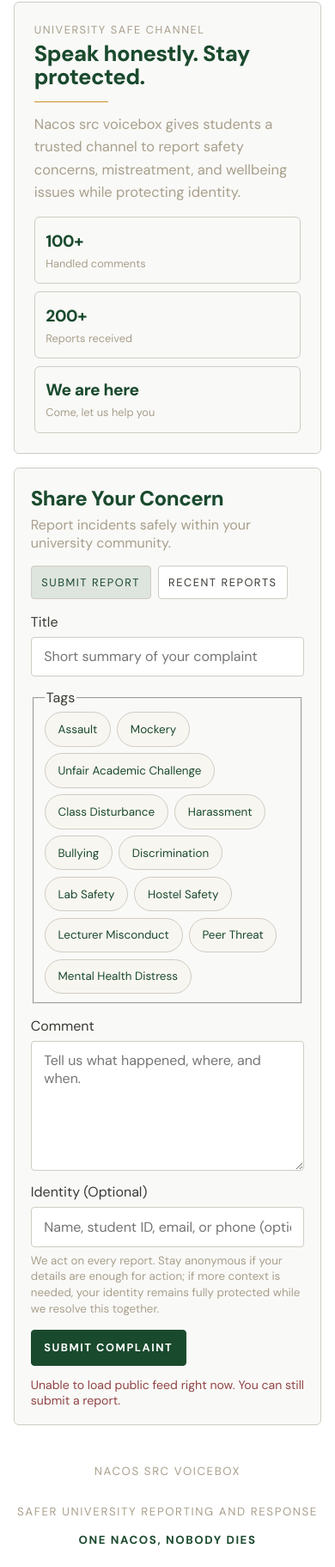
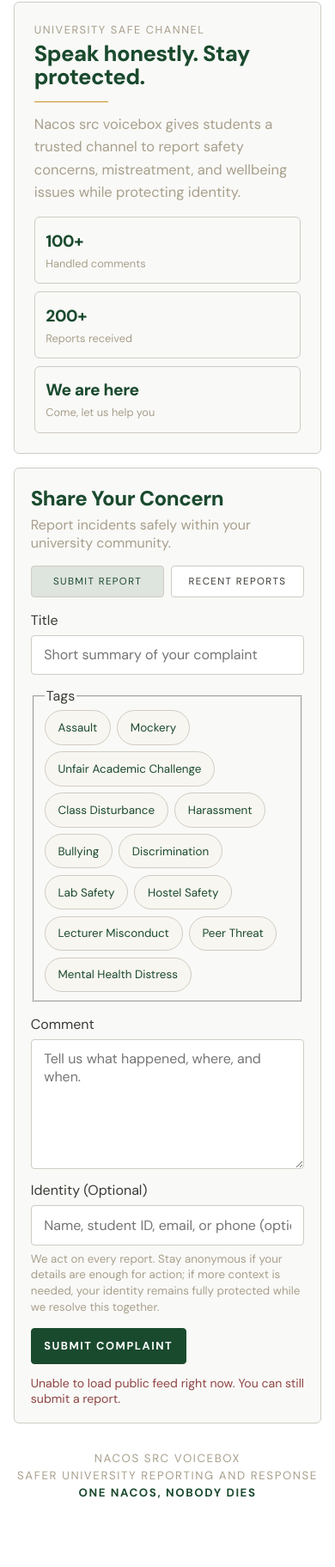
Before and after one commit to HassanAmirii/src-voicebox, a plain HTML site: page index.html in a window 390 px wide. Shown: the part 70-1893 px from the top of the page at 86% size. After the commit the page ends 1837 px from the top, so only its background shows below. Drawn offline with Linux system fonts and the light colour scheme; no server answers.

Commit message:
feat: enhance student tab navigation and footer styling for better layout and responsiveness

```diff
--- a/styles.css
+++ b/styles.css
@@ -798,6 +798,10 @@ textarea {
   letter-spacing: 0.12em;
 }
 
+.site-footer p {
+  margin: 0;
+}
+
 .footer-motto {
   flex: 0 0 100%;
   margin: 0;
@@ -937,6 +941,20 @@ textarea {
     gap: 0.45rem;
   }
 
+  .student-tab-nav {
+    display: grid;
+    grid-template-columns: repeat(2, minmax(0, 1fr));
+    gap: 0.45rem;
+  }
+
+  .student-tab-btn {
+    width: 100%;
+    min-width: 0;
+    padding-inline: 0.5rem;
+    font-size: 0.72rem;
+    white-space: nowrap;
+  }
+
   .admin-tab-nav .tab-btn:last-child {
     grid-column: 1 / -1;
   }
@@ -957,6 +975,8 @@ textarea {
 
   .site-footer {
     flex-direction: column;
+    align-items: center;
+    text-align: center;
     gap: 0.2rem;
   }
 
@@ -968,3 +988,11 @@ textarea {
     grid-template-columns: 1fr;
   }
 }
+
+@media (max-width: 380px) {
+  .student-tab-btn {
+    font-size: 0.68rem;
+    letter-spacing: 0.08em;
+    padding-inline: 0.42rem;
+  }
+}
```
